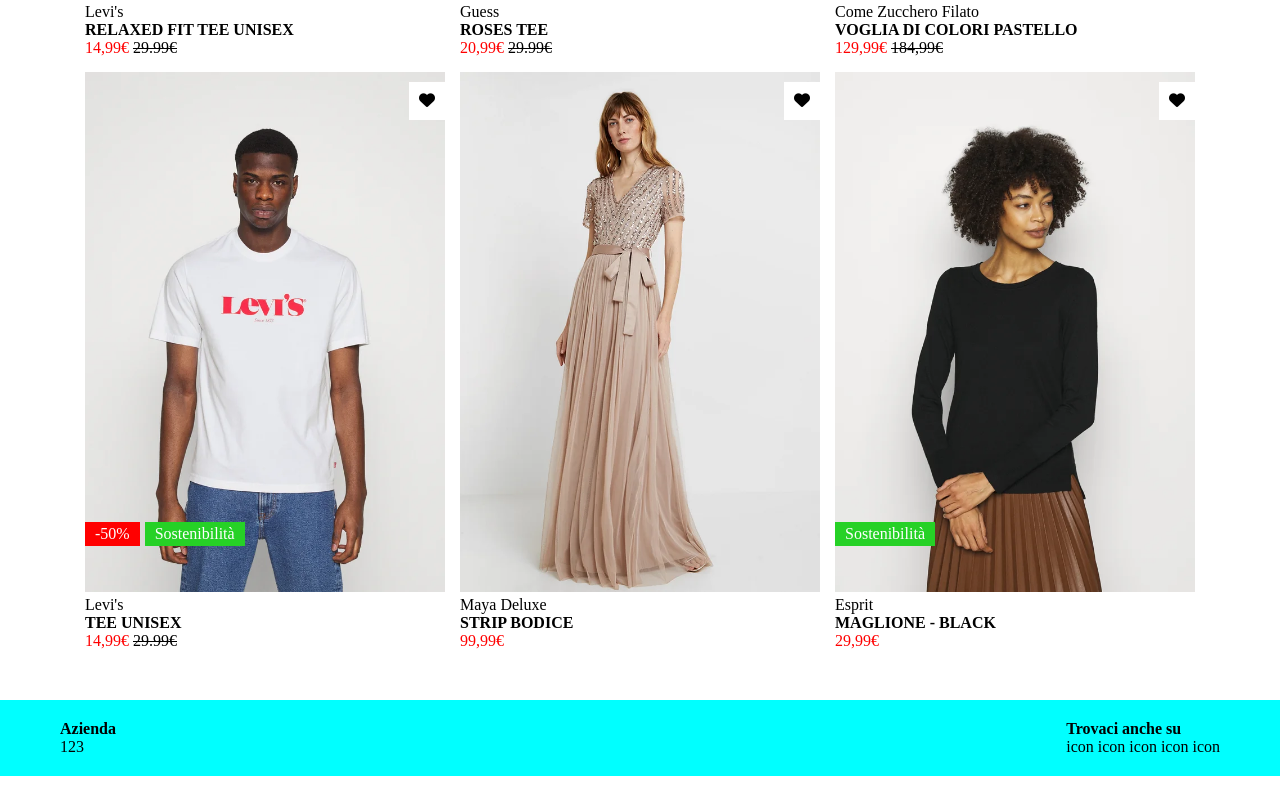
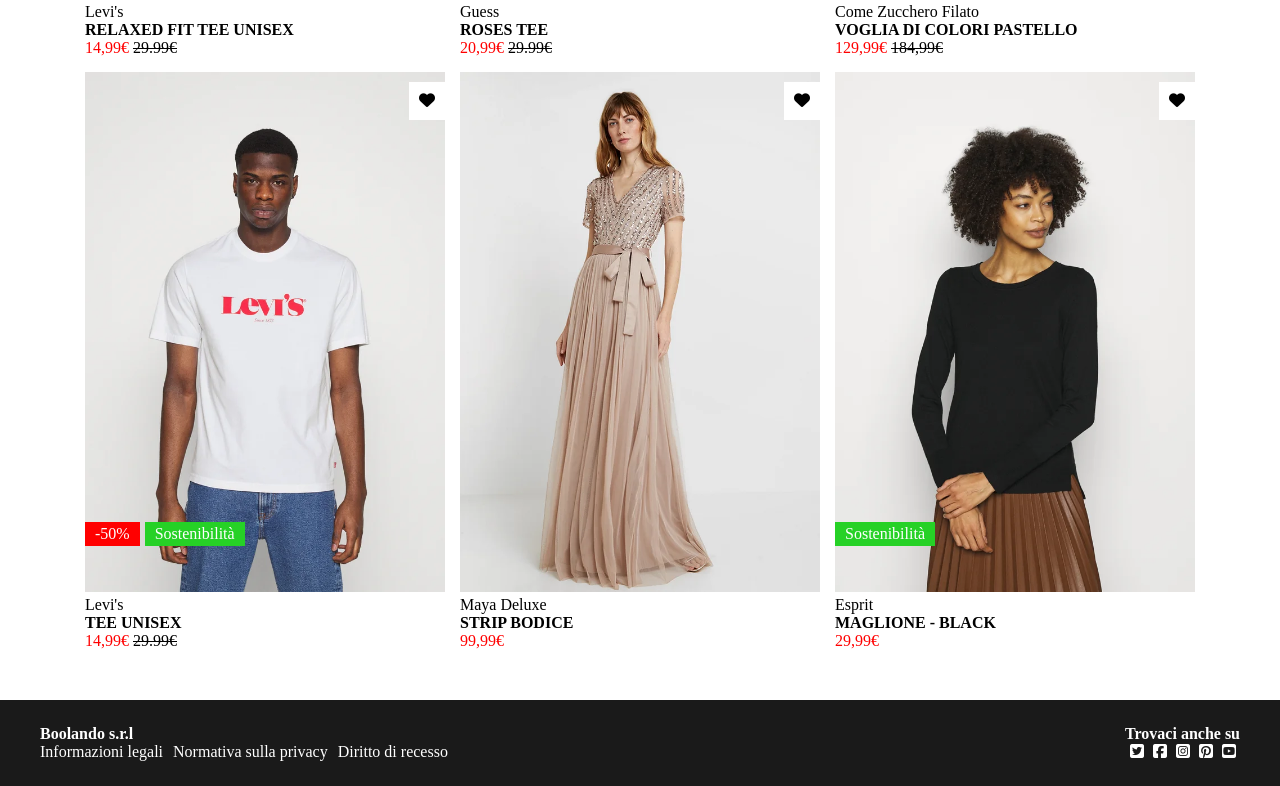
Before and after one commit to andreamaluta/html-css-boolando, a plain HTML site: page index.html in a window 1280 px wide. Shown: the part 621-1407 px from the top of the page. Drawn offline with Linux system fonts and the light colour scheme; a web font is replaced by a local one.

Commit message:
[DONE] esercizio finito

```diff
--- a/css/style.css
+++ b/css/style.css
@@ -24,7 +24,7 @@
 }
 
 footer{
-    background-color: aqua;
+    background-color: rgba(26,26,26,255);
 }
 
 .container{
@@ -220,6 +220,10 @@
     margin-left: 5px;
 }
 
+.mxr-10{
+    margin-right: 10px;
+}
+
 .mx-10{
     margin: 0 10px 0 10px;
 }
@@ -234,6 +238,6 @@
     padding-top: 50px;
 }
 
-.pd-20{
-    padding: 20px;
+.pdbt-25{
+    padding: 25px 0;
 }
--- a/index.html
+++ b/index.html
@@ -213,23 +213,23 @@
     </main>
 
     <footer>
-        <div class="container pd-20">
+        <div class="container pdbt-25 txt-white">
             <div class="footer-col">
-                <h4>Azienda</h4>
+                <h4>Boolando s.r.l</h4>
                 <ul>
-                    <li>1</li>
-                    <li>2</li>
-                    <li>3</li>
+                    <li class="mxr-10">Informazioni legali</li>
+                    <li class="mxr-10">Normativa sulla privacy</li>
+                    <li class="mxr-10">Diritto di recesso</li>
                 </ul>
             </div>
             <div class="footer-col d-flex justi-end">
                 <div class="txt-left">
                     <h4>Trovaci anche su</h4>
-                    <span>icon</span>
-                    <span>icon</span>
-                    <span>icon</span>
-                    <span>icon</span>
-                    <span>icon</span>
+                    <span class="mxl-5"><i class="fa-brands fa-square-twitter"></i></span>
+                    <span class="mxl-5"><i class="fa-brands fa-square-facebook"></i></span>
+                    <span class="mxl-5"><i class="fa-brands fa-square-instagram"></i></span>
+                    <span class="mxl-5"><i class="fa-brands fa-square-pinterest"></i></span>
+                    <span class="mxl-5"><i class="fa-brands fa-square-youtube"></i></span>
                 </div>
 
             </div>
```
